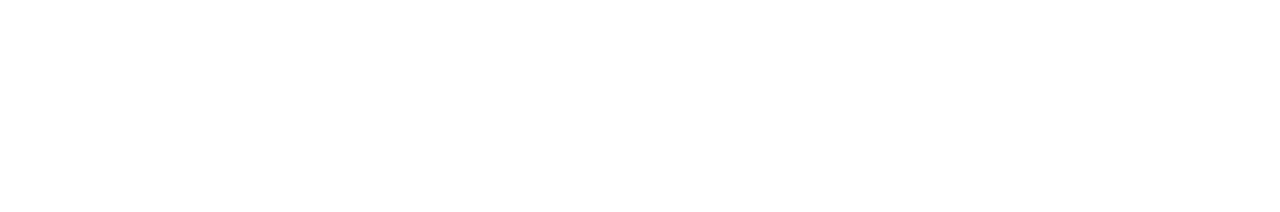
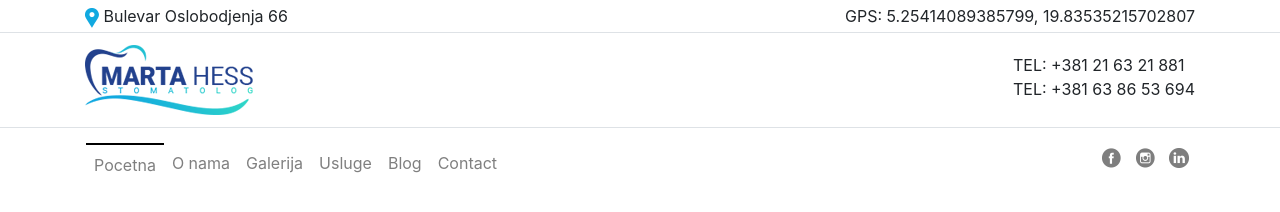
Before and after one commit to milosu/marta_hess, a plain HTML site: page web/index.html in a window 1280 px wide. Drawn offline with Linux system fonts and the light colour scheme.

Commit message:
finished navigation

```diff
--- a/frontend/scss/_custom.scss
+++ b/frontend/scss/_custom.scss
@@ -0,0 +1 @@
+$gray: #c4c4c4;
--- /dev/null
+++ b/frontend/scss/_navigation.scss
@@ -0,0 +1,22 @@
+
+@include media-breakpoint-between(xs, sm) {
+
+    .sm-position-center{
+      display: flex;
+      justify-content: center;
+      text-align: center;
+    }
+
+ }
+
+ .active-nav{
+   border-top: solid 2px #000;
+ }
+
+ .social-icon{
+   opacity: 0.5;
+   padding: 0 5px;
+   &:hover{
+     opacity: 1;
+   }
+ }
--- a/frontend/scss/style.scss
+++ b/frontend/scss/style.scss
@@ -1,2 +1,3 @@
 @import "custom";
 @import "bootstrap";
+@import "navigation";
--- a/web/index.html
+++ b/web/index.html
@@ -1,16 +1,84 @@
 <!DOCTYPE html>
 <html lang="en">
+
 <head>
   <meta charset="UTF-8">
   <meta name="viewport" content="width=device-width, initial-scale=1.0">
   <meta http-equiv="X-UA-Compatible" content="ie=edge">
-  <title>Marta Hess  - Stomatolog</title>
+  <title>Marta Hess - Stomatolog</title>
   <!-- Style files -->
   <link rel="stylesheet" href="stylesheets/style.css">
+
 </head>
+
 <body>
+  <!-- Navigation -->
+  <section class="location-bar border-bottom">
+    <div class="container">
+      <div class="row py-1">
+        <div class="col-md-6 sm-position-center">
+          <img class="d-inline-block" src="images/location-icon.png" alt="location icon">
+          <p class="d-inline-block m-0">Bulevar Oslobodjenja 66</p>
+        </div>
+        <div class="col-md-6 sm-position-center">
+          <p class="gps-location float-right m-0"><span>GPS: </span>5.25414089385799, 19.83535215702807</p>
+        </div>
+      </div>
+  </section>
+  <section class="branding-bar border-bottom">
+    <div class="container">
+      <div class="row py-1 py-1">
+        <div class="col-md-6 sm-position-center">
+          <img class="d-inline-block py-2" src="images/logo.png" alt="Marta hess - stomatolog">
+        </div>
+        <div class="col-md-6 sm-position-center">
+          <p class="gps-location m-0 float-right py-3 d-inline-block">TEL: +381 21 63 21 881 <br>TEL: +381 63 86 53 694
+          </p>
+        </div>
+      </div>
+    </div>
+    </div>
+  </section>
+  <!-- Navigation -->
+  <nav class="navbar container navbar-expand-lg navbar-light">
+    <button class="navbar-toggler" type="button" data-toggle="collapse" data-target="#navbarText"
+      aria-controls="navbarText" aria-expanded="false" aria-label="Toggle navigation">
+      <span class="navbar-toggler-icon"></span>
+    </button>
+    <div class="collapse navbar-collapse" id="navbarText">
+      <ul class="navbar-nav mr-auto">
+        <li class="nav-item active-nav">
+          <a class="nav-link" href="#">Pocetna</span></a>
+        </li>
+        <li class="nav-item">
+          <a class="nav-link" href="#">O nama</a>
+        </li>
+        <li class="nav-item">
+          <a class="nav-link" href="#">Galerija</a>
+        </li>
+        <li class="nav-item">
+          <a class="nav-link" href="#">Usluge</a>
+        </li>
+        <li class="nav-item">
+          <a class="nav-link" href="#">Blog</a>
+        </li>
+        <li class="nav-item">
+          <a class="nav-link" href="#">Contact</a>
+        </li>
+      </ul>
+      <span class="navbar-text">
+        <ul class="d-block p-0">
+          <li class="d-inline-block"><a class="social-icon" target="_blank" href="#"><img src="images/facebook-icon.png" alt=""></a></li>
+          <li class="d-inline-block"><a class="social-icon" target="_blank" href="#"><img src="images/instagram-icon.png" alt=""></a></li>
+          <li class="d-inline-block"><a class="social-icon" target="_blank" href="#"><img src="images/linkedin-icon.png" alt=""></a></li>
+        </ul>
+      </span>
+    </div>
+  </nav>
+
 
   <!-- Script files -->
   <script src="javascript/main.js"></script>
 </body>
+
 </html>
```
Also changed, not shown: web/stylesheets/style.css, web/stylesheets/style.min.css, 1 other file.
